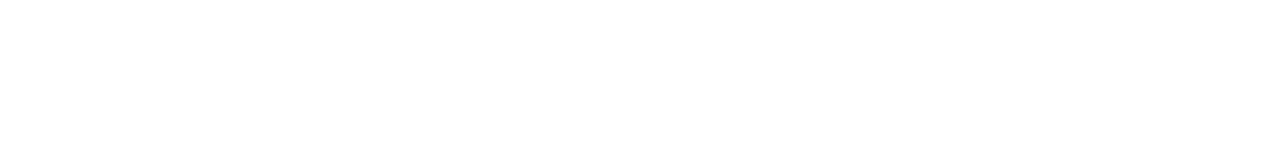
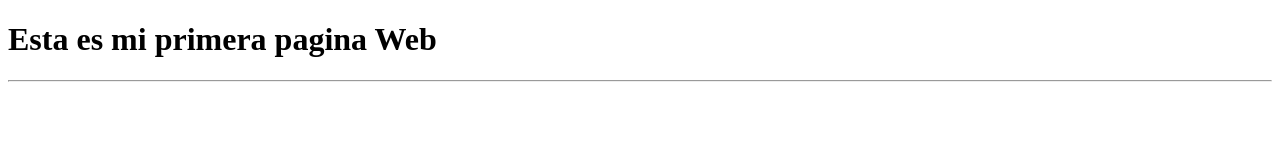
Before and after one commit to Jonatanturtu/utn-labcomii-practices, a plain HTML site: page U02P01/index.html in a window 1280 px wide. Drawn offline with Linux system fonts and the light colour scheme.

Commit message:
U02P01 Paso #5 completado

```diff
--- a/U02P01/index.html
+++ b/U02P01/index.html
@@ -7,6 +7,8 @@
     <title>Mi primera pagina WEB</title>
 </head>
 <body>
-
+    <h1>Esta es mi primera pagina Web</h1>
+    <hr>
+    <img src="" alt="">
 </body>
 </html>
```
